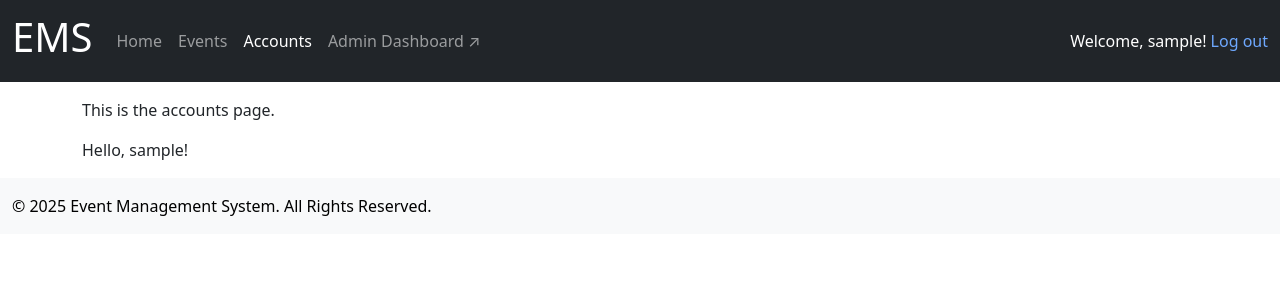
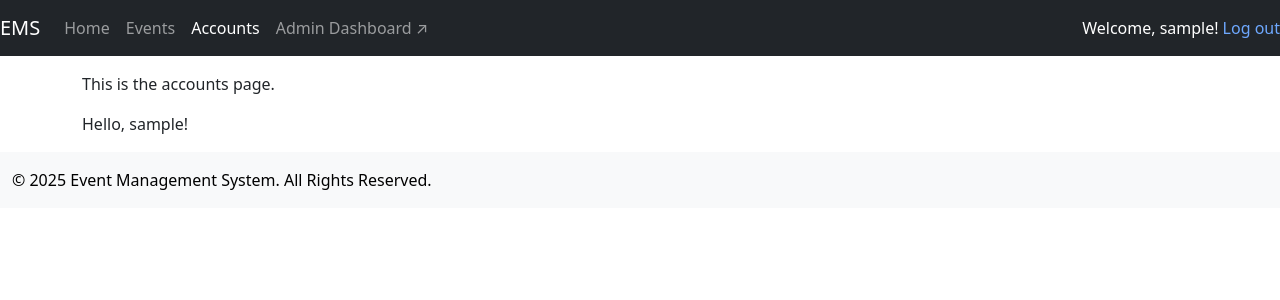
Before and after one commit to erickribeiro-dev/event-management-system, a Django app: page /accounts/ in a window 1280 px wide. Shown: the top 300 px of the page. Run offline with Django 5.2, Linux system fonts and the light colour scheme; the visitor is signed in with stand-in values (Sample User, id 1); some libraries are stand-ins or nearby versions.

Commit message:
Fix bootstrap syntax, hierarchy, and change html entity names to corresponding symbol.

```diff
--- a/templates/base.html
+++ b/templates/base.html
@@ -9,11 +9,10 @@
     <!-- Custom css go here: -->
 </head>
 <body>
-    <header class="text-bg-dark container-fluid">
-        <nav class="navbar navbar-expand-lg" data-bs-theme="dark">
-            <a class="navbar-brand" href="{% url 'events:index' %}">
+    <header class="text-bg-dark">
+        <nav class="navbar navbar-expand-lg container-fluid" data-bs-theme="dark">
+            <a class="navbar-brand h1 mb-0" href="{% url 'events:index' %}" aria-label="Event Management System Home page">EMS
                 <!-- <img class="d-inline-block align-text-top" src="" alt="Logo" width="64" height="64"> -->
-                 <h1>EMS</h1>
             </a>
             <button class="navbar-toggler" type="button" data-bs-toggle="collapse" data-bs-target="#navbarSupportedContent" aria-controls="navbarSupportedContent" aria-expanded="false" aria-label="Toggle navigation">
                 <span class="navbar-toggler-icon"></span>
@@ -26,14 +25,17 @@
                     <li class="nav-item"><a class="nav-link {% if request.path == '/accounts/' %}active{% endif %}" href="{% url 'accounts:index' %}">Accounts</a></li>
 
                     {% if user.is_authenticated and user.is_staff %}
-                        <li class="nav-item"><a class="nav-link" href="{% url 'admin:index' %}" target="_blank">Admin Dashboard &UpperRightArrow;</a></li>
+                        <li class="nav-item"><a class="nav-link" href="{% url 'admin:index' %}" target="_blank">Admin Dashboard ↗</a></li>
                     {% endif %}
                 </ul>
-                {% if user.is_authenticated %}
-                    <span class="ms-auto">Welcome, {{user.username}}!</span><a href="#" class="ms-1 text-decoration-none">Log out</a>
-                {% else %}
-                    <a href="#" class="ms-auto text-decoration-none">Log in</a>
-                {% endif %}
+                <div class="ms-auto d-flex align-items-center">
+                    {% if user.is_authenticated %}
+                        <span class="me-1">Welcome, {{user.username}}!</span>
+                        <a href="#" class="text-decoration-none">Log out</a>
+                    {% else %}
+                        <a href="#" class="text-decoration-none">Log in</a>
+                    {% endif %}
+                </div>
                 <!--form class="d-flex" role="search">
                     <input class="form-control me-2" type="search" placeholder="Search" aria-label="Search"/>
                     <button class="btn btn-outline-primary" type="submit">Search</button>
@@ -45,7 +47,7 @@
         {% block content %}{% endblock content %}
     </main>
     <footer class="container-fluid text-bg-light py-3">
-        <p class="mb-0">&copy; {% now "Y" %} Event Management System. All Rights Reserved.</p>
+        <p class="mb-0">© {% now "Y" %} Event Management System. All Rights Reserved.</p>
     </footer>
     <script src="{% static 'vendor/bootstrap/js/bootstrap.bundle.min.js' %}" defer></script>
     <!-- Custom scripts go here: -->
```
